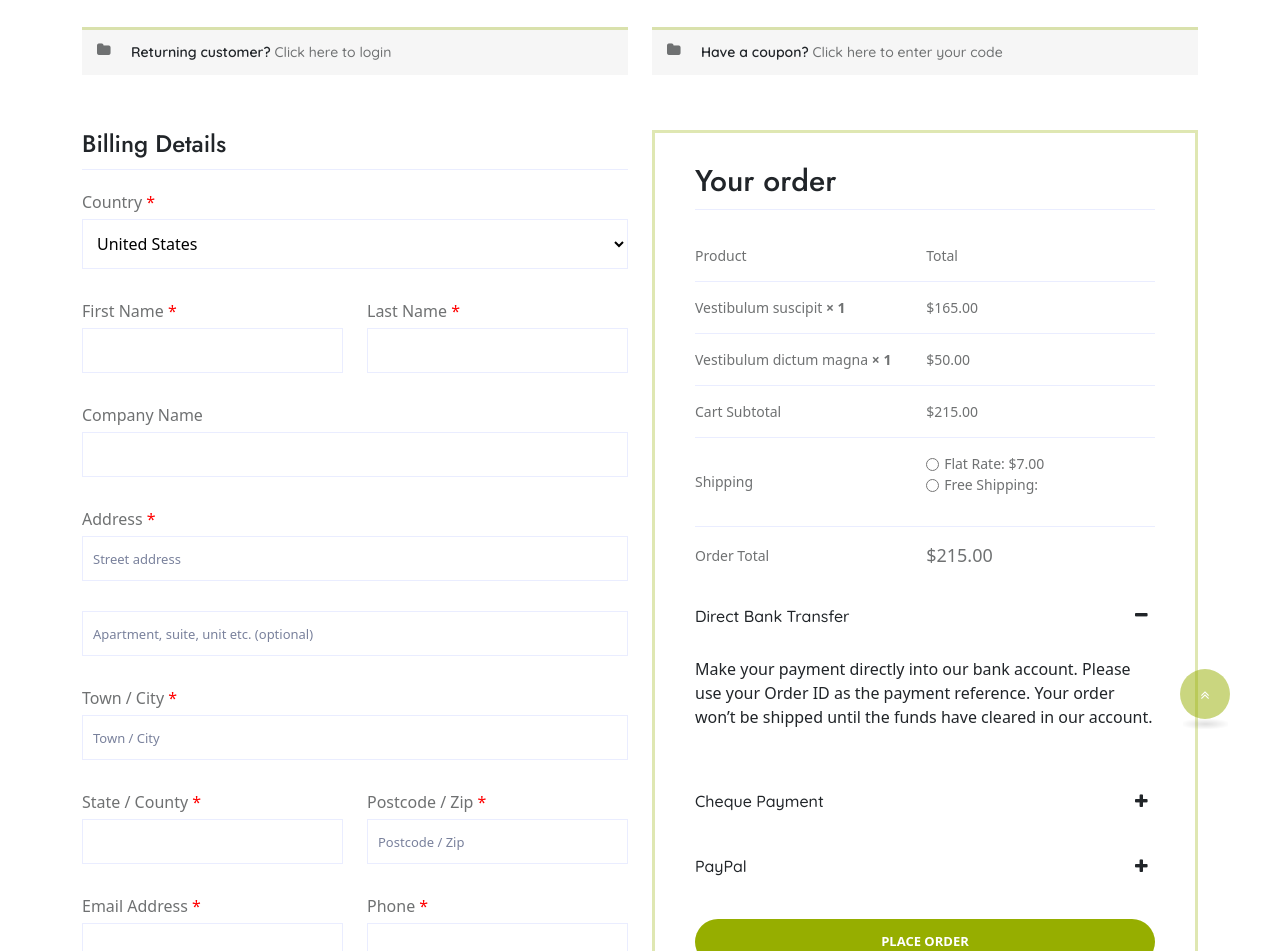
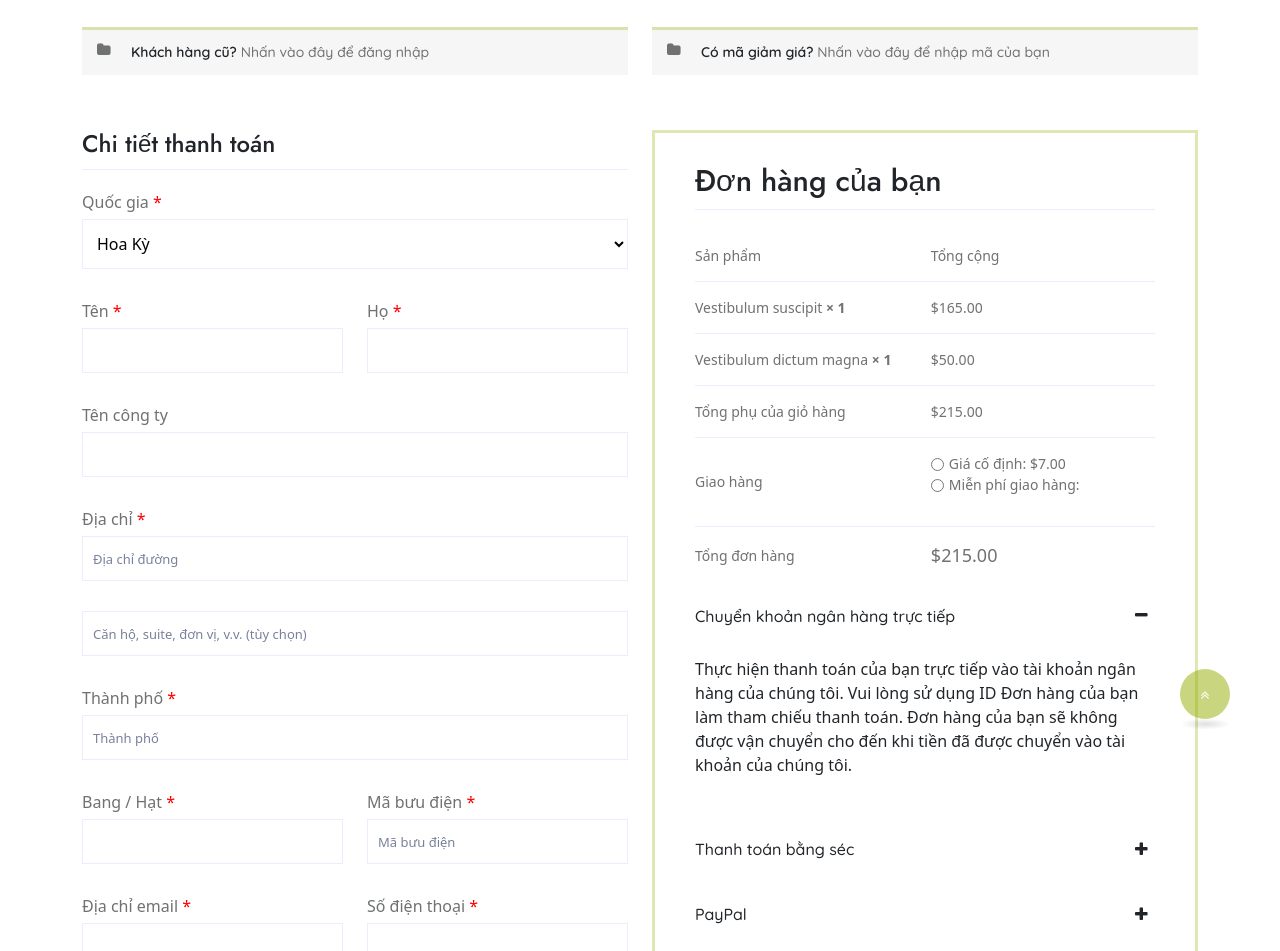
Before and after one commit to Ducvovan01/orfarm_clone, a JavaScript app in the folder orfarm/: page /checkout in a window 1280 px wide. Shown: the part 161-1112 px from the top of the page. Built offline with nearby package versions, Linux system fonts and the light colour scheme.

Commit message:
change_lang

```diff
--- a/orfarm/src/views/Checkout.vue
+++ b/orfarm/src/views/Checkout.vue
@@ -64,28 +64,28 @@ const toggleFormCoupon = ()=>{
       <div class="col-md-6">
         <div class="coupon-accordion">
           <!-- ACCORDION START -->
-              <h3>Returning customer? <span id="showlogin" @click='toggleFormLogin()'>Click here to login</span></h3>
+          <h3>Khách hàng cũ? <span id="showlogin" @click="toggleFormLogin()">Nhấn vào đây để đăng nhập</span></h3>
           <div id="checkout-login" class="coupon-content" :class="{ open: isShowLogin }">
             <div class="coupon-info">
               <p class="coupon-text">Quisque gravida turpis sit amet nulla posuere lacinia. Cras sed est sit amet ipsum luctus.</p>
               <form @submit.prevent="handleLogin">
                 <p class="form-row-first">
-                      <label>Username or email <span class="required">*</span></label>
+                  <label>Tên đăng nhập hoặc email <span class="required">*</span></label>
                   <input type="text" v-model="form.login.username">
                 </p>
                 <p class="form-row-last">
-                      <label>Password <span class="required">*</span></label>
+                  <label>Mật khẩu <span class="required">*</span></label>
                   <input type="password" v-model="form.login.password">
                 </p>
                 <p class="form-row">
-                      <button class="tp-btn tp-color-btn" type="submit">Login</button>
+                  <button class="tp-btn tp-color-btn" type="submit">Đăng nhập</button>
                   <label>
                     <input type="checkbox" v-model="form.login.rememberMe">
-                        Remember me
+                    Nhớ tôi
                   </label>
                 </p>
                 <p class="lost-password">
-                      <a href="#">Lost your password?</a>
+                  <a href="#">Quên mật khẩu?</a>
                 </p>
               </form>
             </div>
@@ -96,13 +96,13 @@ const toggleFormCoupon = ()=>{
       <div class="col-md-6">
         <div class="coupon-accordion">
           <!-- ACCORDION START -->
-              <h3>Have a coupon? <span id="showcoupon"  @click='toggleFormCoupon()'>Click here to enter your code</span></h3>
-              <div id="checkout_coupon" class="coupon-checkout-content" :class="{ open: isShowCoupon}">
+          <h3>Có mã giảm giá? <span id="showcoupon" @click="toggleFormCoupon()">Nhấn vào đây để nhập mã của bạn</span></h3>
+          <div id="checkout_coupon" class="coupon-checkout-content" :class="{ open: isShowCoupon }">
             <div class="coupon-info">
               <form @submit.prevent="applyCoupon">
                 <p class="checkout-coupon">
-                      <input type="text" placeholder="Coupon Code" v-model="form.coupon">
-                      <button class="tp-btn tp-color-btn" type="submit">Apply Coupon</button>
+                  <input type="text" placeholder="Mã giảm giá" v-model="form.coupon">
+                  <button class="tp-btn tp-color-btn" type="submit">Áp dụng mã giảm giá</button>
                 </p>
               </form>
             </div>
@@ -120,138 +120,138 @@ const toggleFormCoupon = ()=>{
       <div class="row">
         <div class="col-lg-6 col-md-12">
           <div class="checkbox-form">
-                <h3>Billing Details</h3>
+            <h3>Chi tiết thanh toán</h3>
             <div class="row">
               <div class="col-md-12">
                 <div class="country-select">
-                      <label>Country <span class="required">*</span></label>
+                  <label>Quốc gia <span class="required">*</span></label>
                   <select v-model="form.billingDetails.country">
-                        <option value="United States">United States</option>
+                    <option value="United States">Hoa Kỳ</option>
                     <option value="Algeria">Algeria</option>
                     <option value="Canada">Canada</option>
-                        <option value="Germany">Germany</option>
-                        <option value="England">England</option>
+                    <option value="Germany">Đức</option>
+                    <option value="England">Anh</option>
                     <option value="Qatar">Qatar</option>
-                        <option value="Dominican Republic">Dominican Republic</option>
+                    <option value="Dominican Republic">Cộng hòa Dominica</option>
                   </select>
                 </div>
               </div>
               <div class="col-md-6">
                 <div class="checkout-form-list">
-                      <label>First Name <span class="required">*</span></label>
+                  <label>Tên <span class="required">*</span></label>
                   <input type="text" v-model="form.billingDetails.firstName">
                 </div>
               </div>
               <div class="col-md-6">
                 <div class="checkout-form-list">
-                      <label>Last Name <span class="required">*</span></label>
+                  <label>Họ <span class="required">*</span></label>
                   <input type="text" v-model="form.billingDetails.lastName">
                 </div>
               </div>
               <div class="col-md-12">
                 <div class="checkout-form-list">
-                      <label>Company Name</label>
+                  <label>Tên công ty</label>
                   <input type="text" v-model="form.billingDetails.companyName">
                 </div>
               </div>
               <div class="col-md-12">
                 <div class="checkout-form-list">
-                      <label>Address <span class="required">*</span></label>
-                      <input type="text" placeholder="Street address" v-model="form.billingDetails.address">
+                  <label>Địa chỉ <span class="required">*</span></label>
+                  <input type="text" placeholder="Địa chỉ đường" v-model="form.billingDetails.address">
                 </div>
               </div>
               <div class="col-md-12">
                 <div class="checkout-form-list">
-                      <input type="text" placeholder="Apartment, suite, unit etc. (optional)" v-model="form.billingDetails.apartment">
+                  <input type="text" placeholder="Căn hộ, suite, đơn vị, v.v. (tùy chọn)" v-model="form.billingDetails.apartment">
                 </div>
               </div>
               <div class="col-md-12">
                 <div class="checkout-form-list">
-                      <label>Town / City <span class="required">*</span></label>
-                      <input type="text" placeholder="Town / City" v-model="form.billingDetails.city">
+                  <label>Thành phố <span class="required">*</span></label>
+                  <input type="text" placeholder="Thành phố" v-model="form.billingDetails.city">
                 </div>
               </div>
               <div class="col-md-6">
                 <div class="checkout-form-list">
-                      <label>State / County <span class="required">*</span></label>
+                  <label>Bang / Hạt <span class="required">*</span></label>
                   <input type="text" v-model="form.billingDetails.state">
                 </div>
               </div>
               <div class="col-md-6">
                 <div class="checkout-form-list">
-                      <label>Postcode / Zip <span class="required">*</span></label>
-                      <input type="text" placeholder="Postcode / Zip" v-model="form.billingDetails.zip">
+                  <label>Mã bưu điện <span class="required">*</span></label>
+                  <input type="text" placeholder="Mã bưu điện" v-model="form.billingDetails.zip">
                 </div>
               </div>
               <div class="col-md-6">
                 <div class="checkout-form-list">
-                      <label>Email Address <span class="required">*</span></label>
+                  <label>Địa chỉ email <span class="required">*</span></label>
                   <input type="email" v-model="form.billingDetails.email">
                 </div>
               </div>
               <div class="col-md-6">
                 <div class="checkout-form-list">
-                      <label>Phone <span class="required">*</span></label>
+                  <label>Số điện thoại <span class="required">*</span></label>
                   <input type="text" v-model="form.billingDetails.phone">
                 </div>
               </div>
               <div class="col-md-12">
                 <div class="checkout-form-list create-acc">
                   <input id="cbox" type="checkbox" v-model="form.billingDetails.createAccount">
-                      <label>Create an account?</label>
+                  <label>Tạo tài khoản?</label>
                 </div>
                 <div id="cbox_info" class="checkout-form-list create-account" :class="{ open: form.billingDetails.createAccount }">
-                      <p>Create an account by entering the information below. If you are a returning customer please login at the top of the page.</p>
-                      <label>Account password <span class="required">*</span></label>
-                      <input type="password" placeholder="password" v-model="form.billingDetails.accountPassword">
+                  <p>Tạo tài khoản bằng cách nhập thông tin bên dưới. Nếu bạn là khách hàng cũ, vui lòng đăng nhập ở đầu trang.</p>
+                  <label>Mật khẩu tài khoản <span class="required">*</span></label>
+                  <input type="password" placeholder="mật khẩu" v-model="form.billingDetails.accountPassword">
                 </div>
               </div>
             </div>
             <div class="different-address">
               <div class="ship-different-title">
                 <h3>
-                      <label>Ship to a different address?</label>
+                  <label>Giao hàng đến địa chỉ khác?</label>
                   <input id="ship-box" type="checkbox" v-model="form.shippingDetails.shipToDifferentAddress">
                 </h3>
               </div>
-                  <div id="ship-box-info" class='ship-box-info' :class='{open:form.shippingDetails.shipToDifferentAddress}'>
+              <div id="ship-box-info" class="ship-box-info" :class="{ open: form.shippingDetails.shipToDifferentAddress }">
                 <div class="row">
                   <div class="col-md-12">
                     <div class="country-select">
-                          <label>Country <span class="required">*</span></label>
+                      <label>Quốc gia <span class="required">*</span></label>
                       <select v-model="form.shippingDetails.country">
-                            <option value="bangladesh">bangladesh</option>
+                        <option value="bangladesh">Bangladesh</option>
                         <option value="Algeria">Algeria</option>
                         <option value="Afghanistan">Afghanistan</option>
                         <option value="Ghana">Ghana</option>
                         <option value="Albania">Albania</option>
                         <option value="Bahrain">Bahrain</option>
                         <option value="Colombia">Colombia</option>
-                            <option value="Dominican Republic">Dominican Republic</option>
+                        <option value="Dominican Republic">Cộng hòa Dominica</option>
                       </select>
                     </div>
                   </div>
                   <div class="col-md-6">
                     <div class="checkout-form-list">
-                          <label>First Name <span class="required">*</span></label>
+                      <label>Tên <span class="required">*</span></label>
                       <input type="text" v-model="form.shippingDetails.firstName">
                     </div>
                   </div>
                   <div class="col-md-6">
                     <div class="checkout-form-list">
-                          <label>Last Name <span class="required">*</span></label>
+                      <label>Họ <span class="required">*</span></label>
                       <input type="text" v-model="form.shippingDetails.lastName">
                     </div>
                   </div>
                   <div class="col-md-12">
                     <div class="checkout-form-list">
-                          <label>Company Name</label>
+                      <label>Tên công ty</label>
                       <input type="text" v-model="form.shippingDetails.companyName">
                         </div>
                       </div>
                       <div class="col-md-12">
                         <div class="checkout-form-list">
-                          <label>Address <span class="required">*</span></label>
+                          <label>Địa chỉ <span class="required">*</span></label>
                           <input type="text" placeholder="Street address" v-model="form.shippingDetails.address">
                         </div>
                       </div>
@@ -262,31 +262,31 @@ const toggleFormCoupon = ()=>{
                       </div>
                       <div class="col-md-12">
                         <div class="checkout-form-list">
-                          <label>Town / City <span class="required">*</span></label>
+                          <label>Thị trấn / Thành phố <span class="required">*</span></label>
                           <input type="text" placeholder="Town / City" v-model="form.shippingDetails.city">
                         </div>
                       </div>
                       <div class="col-md-6">
                         <div class="checkout-form-list">
-                          <label>State / County <span class="required">*</span></label>
+                          <label>Bang <span class="required">*</span></label>
                           <input type="text" v-model="form.shippingDetails.state">
                         </div>
                       </div>
                       <div class="col-md-6">
                         <div class="checkout-form-list">
-                          <label>Postcode / Zip <span class="required">*</span></label>
+                          <label>Mã bưu điện / Zip <span class="required">*</span></label>
                           <input type="text" placeholder="Postcode / Zip" v-model="form.shippingDetails.zip">
                         </div>
                       </div>
                       <div class="col-md-6">
                         <div class="checkout-form-list">
-                          <label>Email Address <span class="required">*</span></label>
+                          <label>Địa chỉ email <span class="required">*</span></label>
                           <input type="email" v-model="form.shippingDetails.email">
                         </div>
                       </div>
                       <div class="col-md-6">
                         <div class="checkout-form-list">
-                          <label>Phone <span class="required">*</span></label>
+                          <label>Số điện thoại <span class="required">*</span></label>
                           <input type="text" v-model="form.shippingDetails.phone">
                         </div>
                       </div>
@@ -294,7 +294,7 @@ const toggleFormCoupon = ()=>{
                   </div>
                   <div class="order-notes">
                     <div class="checkout-form-list checkout-form-list-2">
-                      <label>Order Notes</label>
+                      <label>Ghi chú đơn hàng</label>
                       <textarea id="checkout-mess" cols="30" rows="10" placeholder="Notes about your order, e.g. special notes for delivery." v-model="form.orderNotes"></textarea>
                     </div>
                   </div>
@@ -303,13 +303,13 @@ const toggleFormCoupon = ()=>{
             </div>
             <div class="col-lg-6 col-md-12">
                 <div class="your-order mb-30 ">
-                              <h3>Your order</h3>
+                              <h3>Đơn hàng của bạn</h3>
                               <div class="your-order-table table-responsive">
                                     <table>
                                        <thead>
                                           <tr>
-                                             <th class="product-name">Product</th>
-                                             <th class="product-total">Total</th>
+                                             <th class="product-name">Sản phẩm</th>
+                                             <th class="product-total">Tổng cộng</th>
                                           </tr>
                                        </thead>
                                        <tbody>
@@ -332,28 +332,28 @@ const toggleFormCoupon = ()=>{
                                        </tbody>
                                        <tfoot>
                                           <tr class="cart-subtotal">
-                                                <th>Cart Subtotal</th>
+                                                <th>Tổng phụ của giỏ hàng</th>
                                                 <td><span class="amount">$215.00</span></td>
                                           </tr>
                                           <tr class="shipping">
-                                                <th>Shipping</th>
+                                                <th>Giao hàng</th>
                                                 <td>
                                                    <ul>
                                                       <li>
                                                             <input type="radio" name="shipping" :v-model='form.shippingMethod'>
                                                             <label>
-                                                               Flat Rate: <span class="amount">$7.00</span>
+                                                                Giá cố định: <span class="amount">$7.00</span>
                                                             </label>
                                                       </li>
                                                       <li>
                                                             <input type="radio" name="shipping" :v-model='form.shippingMethod'>
-                                                            <label>Free Shipping:</label>
+                                                            <label>Miễn phí giao hàng:</label>
                                                       </li>
                                                    </ul>
                                                 </td>
                                           </tr>
                                           <tr class="order-total">
-                                                <th>Order Total</th>
+                                                <th>Tổng đơn hàng</th>
                                                 <td><strong><span class="amount">$215.00</span></strong>
                                                 </td>
                                           </tr>
@@ -365,26 +365,24 @@ const toggleFormCoupon = ()=>{
       <div class="accordion-item">
          <h2 class="accordion-header" id="checkoutOne">
             <button class="accordion-button" type="button" data-bs-toggle="collapse" data-bs-target="#bankOne" aria-expanded="true" aria-controls="bankOne">
-                                          Direct Bank Transfer
+            Chuyển khoản ngân hàng trực tiếp
             </button>
          </h2>
          <div id="bankOne" class="accordion-collapse collapse show" aria-labelledby="checkoutOne" data-bs-parent="#checkoutAccordion" style="">
             <div class="accordion-body">
-                                          Make your payment directly into our bank account. Please use your Order ID as the payment reference. Your order won’t be shipped until the funds have cleared in our account.
+            Thực hiện thanh toán của bạn trực tiếp vào tài khoản ngân hàng của chúng tôi. Vui lòng sử dụng ID Đơn hàng của bạn làm tham chiếu thanh toán. Đơn hàng của bạn sẽ không được vận chuyển cho đến khi tiền đã được chuyển vào tài khoản của chúng tôi.
             </div>
          </div>
       </div>
       <div class="accordion-item">
          <h2 class="accordion-header" id="paymentTwo">
             <button class="accordion-button collapsed" type="button" data-bs-toggle="collapse" data-bs-target="#payment" aria-expanded="false" aria-controls="payment">
-                                          Cheque Payment
+            Thanh toán bằng séc
             </button>
          </h2>
          <div id="payment" class="accordion-collapse collapse" aria-labelledby="paymentTwo" data-bs-parent="#checkoutAccordion">
             <div class="accordion-body">
-                                          Please send your cheque to Store Name, Store Street, Store Town, Store
-                                          State / County, Store
-                                          Postcode.
+            Vui lòng gửi séc của bạn đến Tên cửa hàng, Đường phố cửa hàng, Thị trấn cửa hàng, Bang / Quận cửa hàng, Mã bưu điện cửa hàng.
             </div>
          </div>
       </div>
@@ -396,16 +394,16 @@ const toggleFormCoupon = ()=>{
          </h2>
          <div id="paypal" class="accordion-collapse collapse" aria-labelledby="paypalThree" data-bs-parent="#checkoutAccordion">
             <div class="accordion-body">
-                                          Pay via PayPal; you can pay with your credit card if you don’t have a
-                                          PayPal account.
+            Thanh toán qua PayPal; bạn có thể thanh toán bằng thẻ tín dụng nếu bạn không có tài khoản PayPal.
             </div>
          </div>
       </div>
    </div>
    <div class="order-button-payment mt-20">
-                                    <button type="submit" class="tp-btn tp-color-btn w-100 banner-animation">Place order</button>
+      <button type="submit" class="tp-btn tp-color-btn w-100 banner-animation">Đặt hàng</button>
    </div>
 </div>
+
                            </div>
             </div>
           </div>
```
Lines whose indentation alone changed are shown as unchanged.
